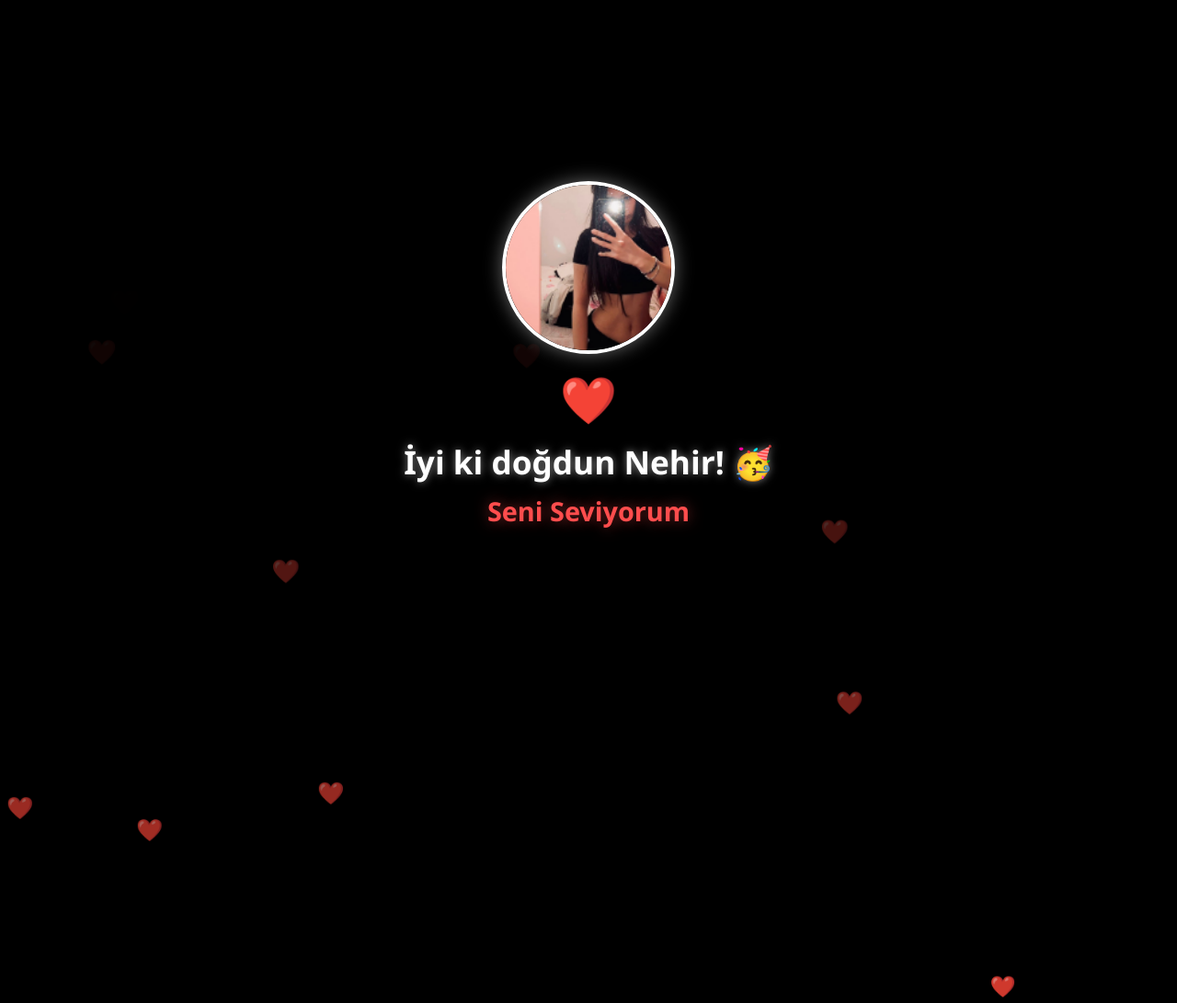
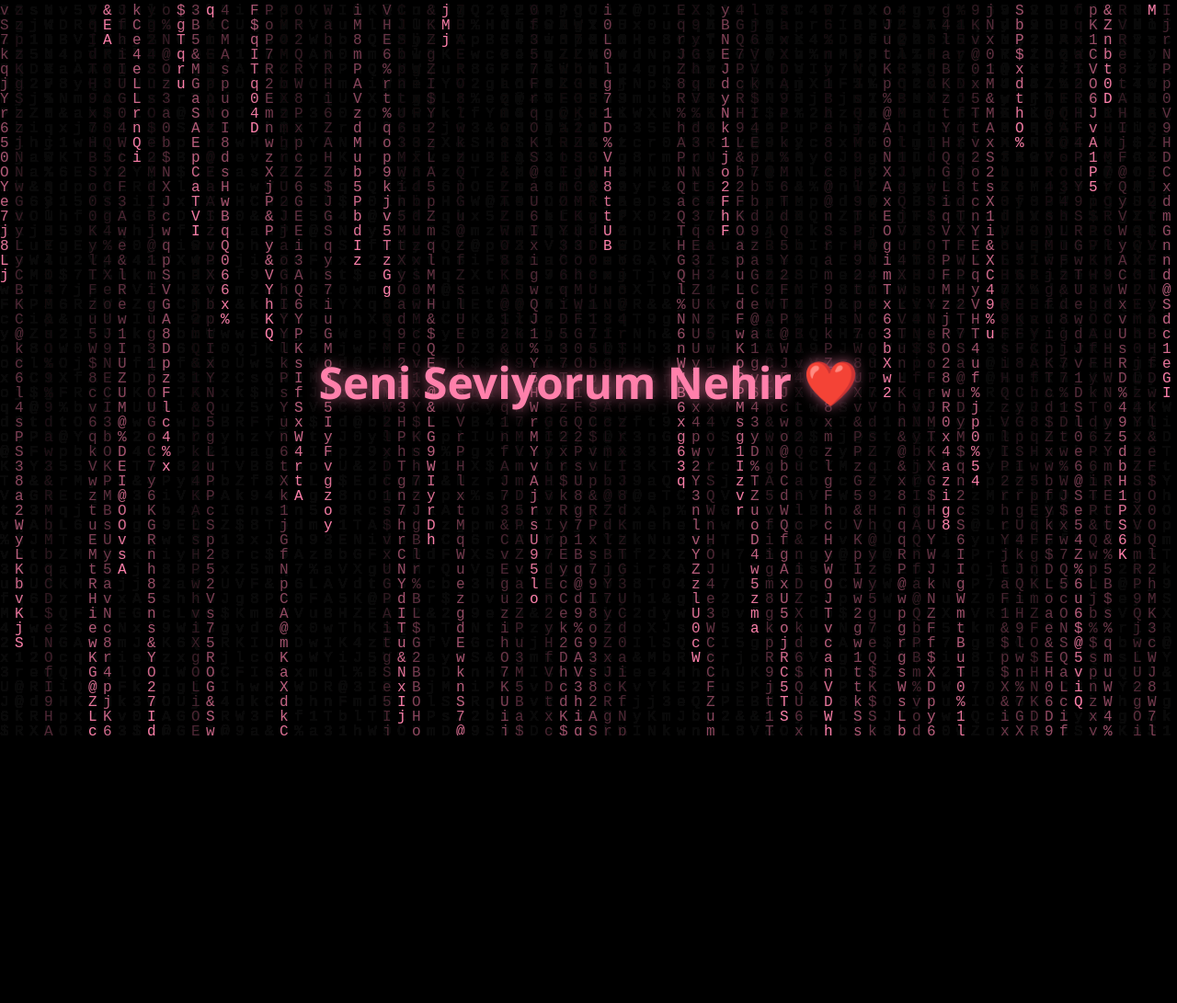
Before and after one commit to yilmaazzefe-a11y/Ahmet-ten-Nehir-bebeyime-, a plain HTML site: page index.html in a window 1280 px wide. Shown: the top 1091 px of the page at 92% size. After the commit the page ends 800 px from the top, so only its background shows below. Drawn offline with Linux system fonts and the light colour scheme.

Commit message:
Update index.html

```diff
--- a/index.html
+++ b/index.html
@@ -3,67 +3,72 @@
 <head>
     <meta charset="UTF-8">
     <meta name="viewport" content="width=device-width, initial-scale=1.0">
-    <title>İyi ki Doğdun Nehir!</title>
+    <title>Sürpriz! Nehir...</title>
     <style>
         body, html {
             margin: 0; padding: 0; width: 100%; height: 100%;
             background-color: #000 !important;
             display: flex; justify-content: center; align-items: center;
-            overflow: hidden; font-family: 'Segoe UI', sans-serif;
+            overflow: hidden; font-family: 'Segoe UI', 'Courier New', sans-serif;
+            color: white;
             flex-direction: column;
         }
 
-        .main-container {
-            text-align: center; z-index: 100;
-            display: flex; flex-direction: column; align-items: center;
+        /* Hacker Veri Akışı */
+        .matrix {
+            position: fixed; top: 0; left: 0; width: 100%; height: 100%;
+            z-index: 10;
         }
 
-        /* Fotoğraf çerçevesi */
-        .photo-box {
-            /* DÜZELTME: Yuvarlağı ve fotoğrafı küçülttük (250px -> 180px) */
-            width: 180px;
-            height: 180px;
-            border-radius: 50%;
-            border: 4px solid #fff;
-            overflow: hidden !important; /* Taşmayı önler */
-            box-shadow: 0 0 20px rgba(255, 255, 255, 0.4);
-            margin-bottom: 15px; /* Kalbe yaklaştırmak için */
-            display: flex; justify-content: center; align-items: center;
-            position: relative;
+        /* Geri Sayım Kutusu */
+        #reveal-container {
+            display: flex; flex-direction: column; align-items: center;
+            opacity: 0; /* Başlangıçta gizli */
+            transition: opacity 1s ease-in-out;
+            z-index: 20;
         }
 
-        .photo-box img {
-            /* Fotoğrafı yuvarlağa tam oturtma ayarı */
-            width: 155%; /* Büyüttüğümüz resmin dairesel alanı tam doldurması için */
-            height: 155%;
-            object-fit: cover; /* Bu ayar yuvarlağın içini tam sığdırır */
-
-            /* Fotoğrafı çerçevenin içinden sağa (%52) ve yukarı (%45) kaydırıp tam merkezledik */
-            object-position: 52% 45%;
-
-            border-radius: 50%;
+        #countdown {
+            font-size: 100px; font-weight: bold;
+            color: #ff80ab; /* Pembe renk */
+            text-shadow: 0 0 15px #ff80ab;
+            margin-bottom: 30px;
         }
 
-        /* Kalp simgesi ve yazılar */
-        .main-heart { font-size: 50px; margin-bottom: 5px; }
-        h1 { color: white; font-size: 2.2rem; margin: 5px 0; text-shadow: 0 0 10px rgba(255,255,255,0.5); }
-
-        /* DÜZELTME: "Seni Seviyorum" yazısını yukarı kaydırdık ve yazı tipini büyüttük */
-        .love-msg {
-            color: #ff4d4d;
-            font-size: 1.8rem; /* Yazıyı azıcık büyüttük */
-            font-weight: bold;
-            margin-top: 5px; /* Üst boşluğu kıstık */
-            text-shadow: 0 0 15px rgba(255,77,77,0.5);
+        #love-text {
+            font-size: 3rem; font-weight: bold;
+            color: #ff80ab;
+            text-shadow: 0 0 15px rgba(255, 128, 171, 0.7);
+            opacity: 0;
+            transition: opacity 1s ease-in-out;
         }
 
-        /* Uçuşan Kalp Animasyonu */
+        /* Fotoğraf ve Kendi Kutlama Kodu (image_24.png'den) */
+        .celebration-box {
+            position: fixed; top: 0; left: 0; width: 100%; height: 100%;
+            display: none; /* Başlangıçta gizli */
+            justify-content: center; align-items: center;
+            flex-direction: column;
+            z-index: 30;
+        }
+
+        /* image_24.png'deki fotoğraf ve yazılar */
+        .photo-box {
+            width: 200px; height: 200px; border-radius: 50%; border: 4px solid #fff; overflow: hidden;
+            box-shadow: 0 0 25px rgba(255, 255, 255, 0.4); margin-bottom: 20px;
+            display: flex; justify-content: center; align-items: center;
+        }
+        .photo-box img { width: 100%; height: 100%; object-fit: cover; }
+        .main-heart-icon { font-size: 50px; margin-bottom: 10px; }
+        h1 { color: white; font-size: 2.2rem; margin: 5px 0; text-shadow: 0 0 10px rgba(255,255,255,0.5); }
+        .love-msg { color: #ff4d4d; font-size: 1.8rem; font-weight: bold; text-shadow: 0 0 15px rgba(255,77,77,0.5); }
+
+        /* Uçuşan Kalpler */
         .heart {
-            position: absolute; color: #ff4d4d; font-size: 22px;
-            pointer-events: none; z-index: 1;
+            position: absolute; color: #ff4d4d; font-size: 25px;
+            pointer-events: none; z-index: 5;
             animation: fly linear forwards;
         }
-
         @keyframes fly {
             0% { transform: translateY(110vh) scale(0); opacity: 0; }
             10% { opacity: 1; transform: translateY(100vh) scale(1); }
@@ -72,17 +77,98 @@
     </style>
 </head>
 <body>
-    <div class="main-container">
+
+    <canvas id="matrix" class="matrix"></canvas>
+
+    <div id="reveal-container">
+        <div id="countdown"></div>
+        <div id="love-text">Seni Seviyorum Nehir ❤️</div>
+    </div>
+
+    <div class="celebration-box" id="celebration-box">
         <div class="photo-box">
             <img src="nehir_foto.png" alt="Nehir">
         </div>
-
-        <div class="main-heart">❤️</div>
+        <div class="main-heart-icon">❤️</div>
         <h1>İyi ki doğdun Nehir! 🥳</h1>
         <p class="love-msg">Seni Seviyorum</p>
     </div>
 
     <script>
+        // Matrix Veri Akışı (Pembe)
+        const canvas = document.getElementById('matrix');
+        const ctx = canvas.getContext('2d');
+        canvas.width = window.innerWidth;
+        canvas.height = window.innerHeight;
+
+        const letters = "ABCDEFGHIJKLMNOPQRSTUVWXYZabcdefghijklmnopqrstuvwxyz0123456789$@&%";
+        const alphabet = letters.split('');
+        const fontSize = 16;
+        const columns = canvas.width / fontSize;
+        const drops = [];
+
+        for (let x = 0; x < columns; x++) {
+            drops[x] = 1;
+        }
+
+        function drawMatrix() {
+            ctx.fillStyle = 'rgba(0, 0, 0, 0.05)';
+            ctx.fillRect(0, 0, canvas.width, canvas.height);
+
+            // PEMBE RENK AYARI
+            ctx.fillStyle = '#ff80ab';
+            ctx.font = fontSize + 'px Courier New';
+
+            for (let i = 0; i < drops.length; i++) {
+                const text = alphabet[Math.floor(Math.random() * alphabet.length)];
+                ctx.fillText(text, i * fontSize, drops[i] * fontSize);
+
+                if (drops[i] * fontSize > canvas.height && Math.random() > 0.975) {
+                    drops[i] = 0;
+                }
+                drops[i]++;
+            }
+        }
+        const matrixInterval = setInterval(drawMatrix, 40);
+
+        // Geri Sayım ve Sürpriz
+        const revealContainer = document.getElementById('reveal-container');
+        const countdownEl = document.getElementById('countdown');
+        const loveTextEl = document.getElementById('love-text');
+        const celebrationBox = document.getElementById('celebration-box');
+        let countdownValue = 3;
+
+        // 3 saniye sonra Matrix başlar (gösterme amaçlı)
+        setTimeout(() => {
+            revealContainer.style.opacity = '1';
+
+            // Geri Sayım
+            countdownEl.textContent = countdownValue;
+            const countdownInterval = setInterval(() => {
+                countdownValue--;
+                if (countdownValue >= 1) {
+                    countdownEl.textContent = countdownValue;
+                } else {
+                    clearInterval(countdownInterval);
+                    countdownEl.textContent = "";
+                    loveTextEl.style.opacity = '1';
+
+                    // "Seni Seviyorum Nehir" yazısı 2 saniye kalsın
+                    setTimeout(() => {
+                        // Matrix'i sil ve kutlamayı göster
+                        clearInterval(matrixInterval);
+                        canvas.style.display = 'none';
+                        revealContainer.style.display = 'none';
+                        celebrationBox.style.display = 'flex';
+
+                        // Uçuşan kalpleri başlat
+                        setInterval(createHeart, 300);
+                    }, 2000);
+                }
+            }, 1000);
+        }, 1000); // Sayfa yüklendikten 1 saniye sonra Matrix ve Geri Sayım başlar
+
+        // Uçuşan Kalp Fonksiyonu
         function createHeart() {
             const heart = document.createElement('div');
             heart.className = 'heart';
@@ -92,7 +178,6 @@
             document.body.appendChild(heart);
             setTimeout(() => { heart.remove(); }, 6000);
         }
-        setInterval(createHeart, 350);
     </script>
 </body>
 </html>
```
